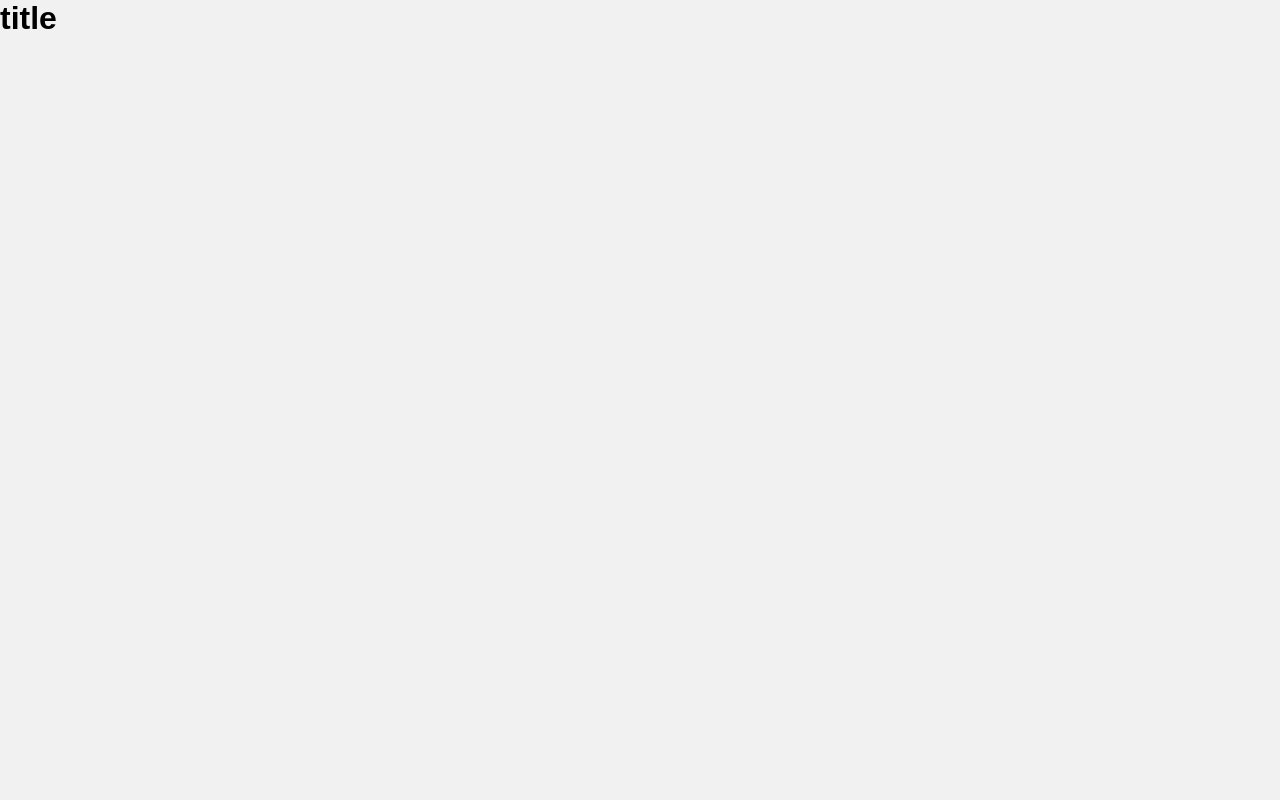
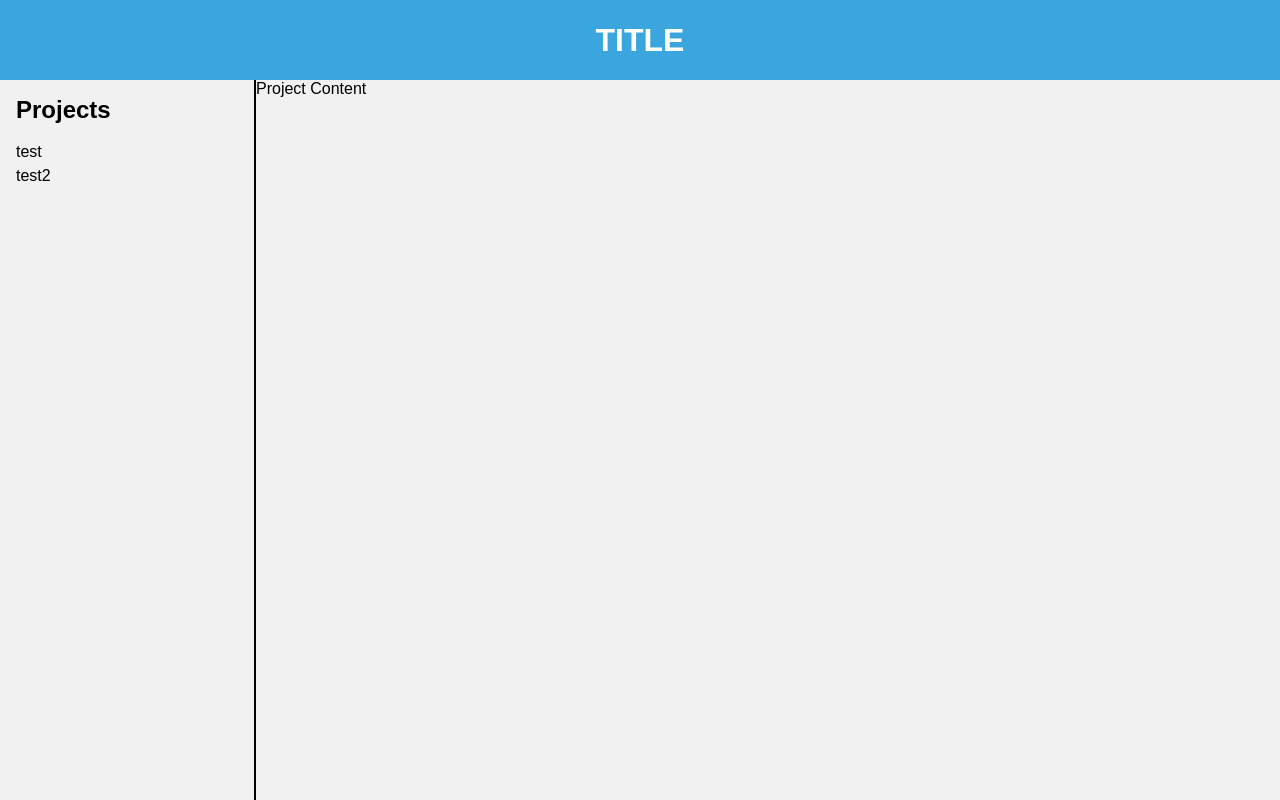
Before and after one commit to LJanaszek/projektmvc, a Next.js app: page / in a window 1280 px wide. Built offline with nearby package versions, Linux system fonts and the light colour scheme.

Commit message:
rozpoczęcie pracy z stroną główną

```diff
--- a/components/mainContainer/index.tsx
+++ b/components/mainContainer/index.tsx
@@ -1,10 +1,16 @@
 import styles from "../../styles/mainContainer.module.scss"
+import Navigation from "../navigation";
+import ProjectContent from "../projectContent";
 const MainContainer = () => {
 
 
     return (
         <div className={styles.mainContainer}>
             <h1 className={styles.title}>title</h1>
+            <div className={styles.content}>
+                <Navigation />
+                <ProjectContent />
+            </div>
         </div>
     )
 };
--- /dev/null
+++ b/components/navigation/index.tsx
@@ -0,0 +1,29 @@
+import { fetchProjects } from "@/pages";
+import { useEffect, useState } from "react";
+import styles from "@/styles/elements.module.scss";
+export interface NavigationProps {
+    onClick?: (x: any) => void
+}
+export default function Navigation() {
+    const [projectName, setProjectName] = useState('');
+    const projects = JSON.parse(fetchProjects());
+    useEffect(() => {
+        if (projectName) {
+            window.location.href = `/projects/${projectName}`;
+        }
+    })
+    return (
+        <div className={styles.navigation}>
+            <h2>Projects</h2>
+            <ul>
+                {projects.map((project: any) => (
+                    <li key={project.id}
+                        onClick={() => setProjectName(project.name)}>
+                        {project.name}
+                    </li>
+                ))}
+            </ul>
+
+        </div>
+    );
+}
--- /dev/null
+++ b/components/projectContent/index.tsx
@@ -0,0 +1,3 @@
+export default function ProjectContent() {
+    return <div>Project Content</div>;
+}
--- a/pages/index.tsx
+++ b/pages/index.tsx
@@ -10,9 +10,14 @@ export default function Home() {
 
 
 export function fetchProjects(){
-  const a = {
+  const a = [{
     id: 1,
     name: "test",
-    description: "test",}
+    description: "test",},
+  {
+    id: 2,
+    name: "test2",
+    description: "test2",
+  }]
   return JSON.stringify(a);
 }
--- /dev/null
+++ b/styles/elements.module.scss
@@ -0,0 +1,14 @@
+.navigation{
+    height: 90vh;
+    display: flex;
+    flex-direction: column;
+    padding: 1em;
+    border-right: 2px solid var(--color4);
+    ul{
+      list-style: none;
+      margin: 1em 0;
+      li{
+        line-height: 1.5em;
+      }
+    }
+}
--- a/styles/globals.scss
+++ b/styles/globals.scss
@@ -5,6 +5,7 @@
   --color4: #000;
   --color5: #282828;
   --color6: #dcdcdc;
+  --color7: #fff
 }
 
 html,
--- a/styles/mainContainer.module.scss
+++ b/styles/mainContainer.module.scss
@@ -0,0 +1,19 @@
+.mainContainer{
+    h1{
+        display: flex;
+        align-items: center;
+        justify-content: center;
+        min-height: 10vh;
+        text-align: center;
+        // padding: 1em 0;
+        font-weight: bold;
+        text-transform: uppercase;
+        background-color: var(--color1);
+        color: var(--color7);
+    }
+    .content{
+        display: grid;
+        grid-template-columns: 20% 80%;
+    }
+
+}
```
